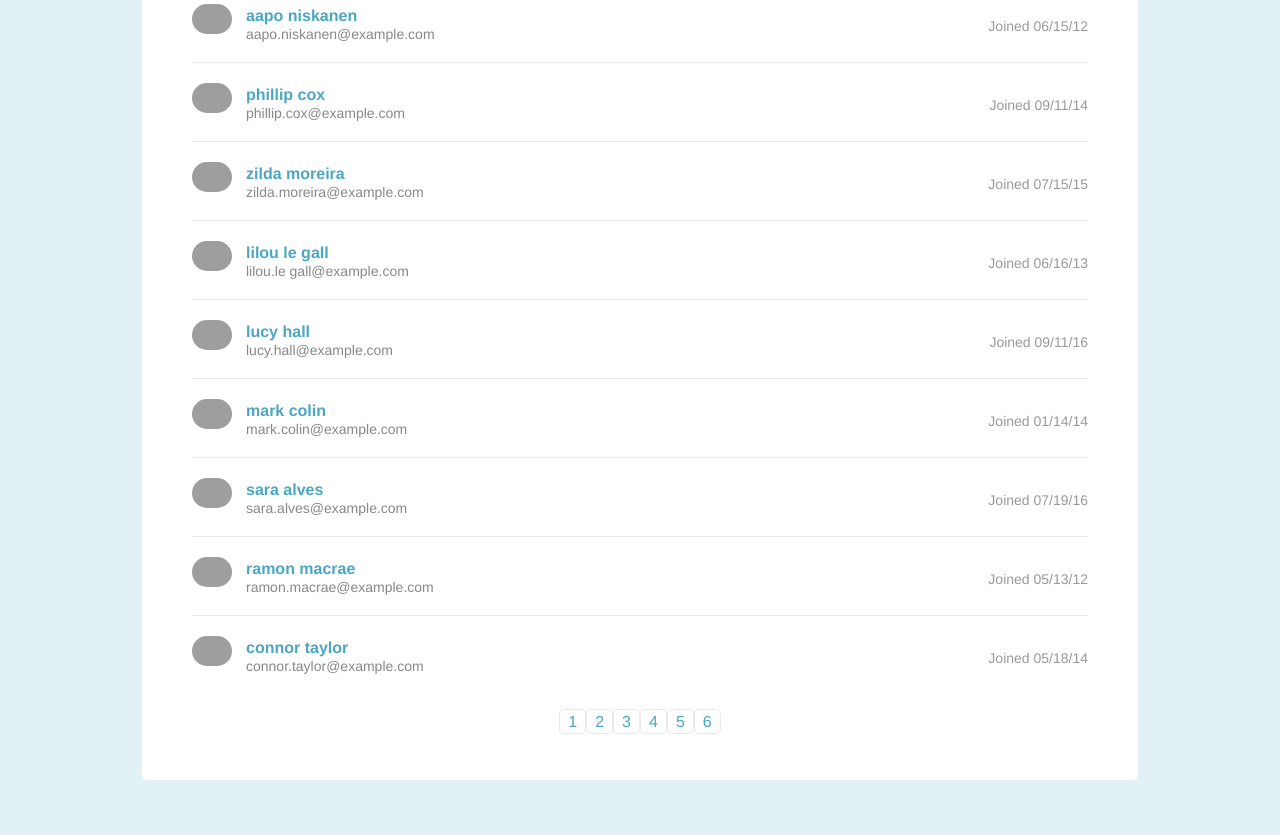
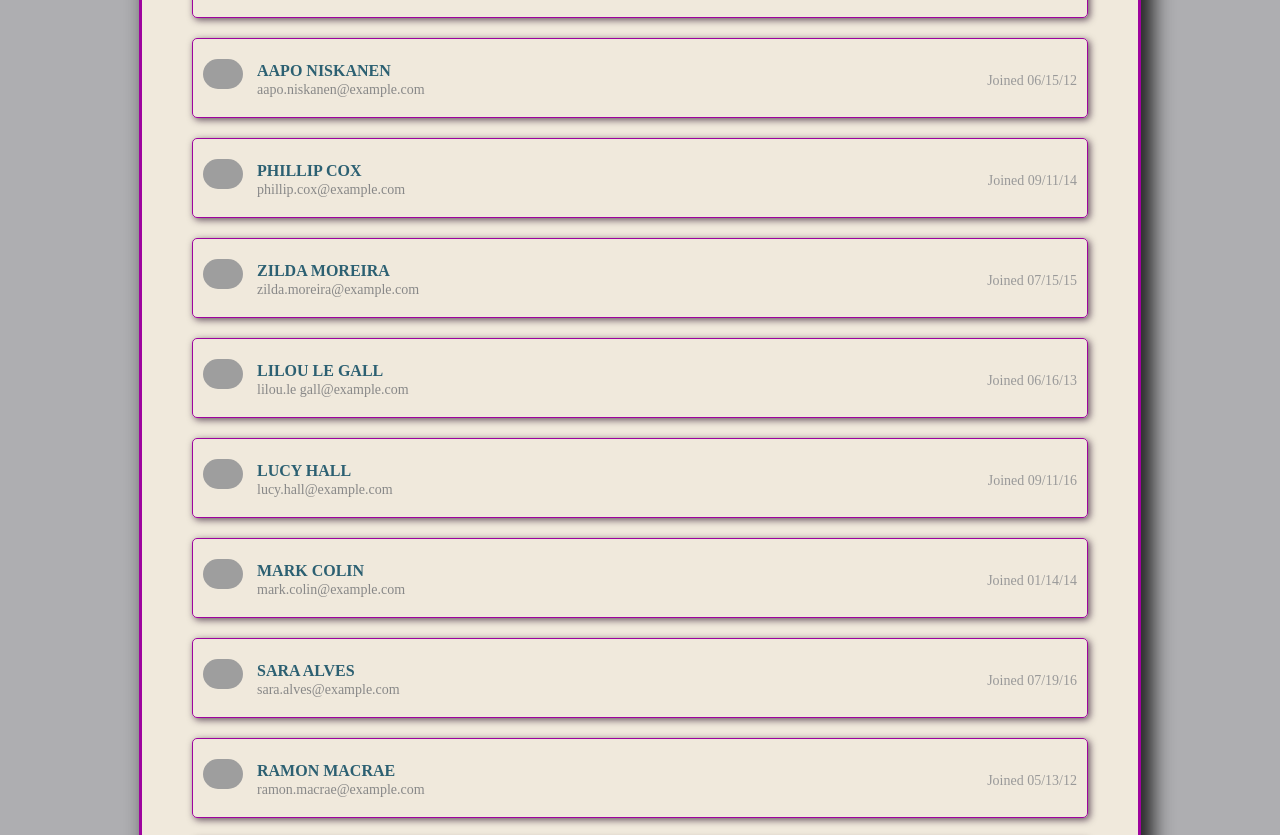
Before and after one commit to wallaced3153/pagination-filter-v2, a plain HTML site: page index.html in a window 1280 px wide. Shown: the part 217-1052 px from the top of the page. Drawn offline with Linux system fonts and the light colour scheme; grey boxes are pictures that could not be loaded.

Commit message:
update
CSS update

```diff
--- a/css/design.css
+++ b/css/design.css
@@ -1,26 +1,31 @@
 body{
-  background-color: #e1f1f6;
-  font-family: Helvetica, sans-serif;
+  background-color: #aeaeb1;
+  font-family: 'Times New Roman', Times, serif;
   color: #222;
 }
 
 .page{
   margin: 50px auto;
   width: 70%;
-  background-color: #fff;
+  background-color: #f0e9dc;
+  border: solid;
+  border-color: #9e039e;
   border-radius: 5px;
+  box-shadow: 10px 10px 20px 2px;
   padding: 50px;
 }
 
 .page-header{
   margin-bottom: 20px;
 }
+
   .page-header h2{
-    float: left;
-    font-size: 22px;
+    text-align: left;
+    font-size: 32px;
     text-transform: uppercase;
     font-weight: bold;
-    color: #555;
+    color: rgb(49, 34, 51);
+    font-family: 'Times New Roman', Times, serif;
   }
 
   .page-header .student-search{
@@ -39,7 +44,7 @@ body{
       border: 1px solid #eaeaea;
       padding: 8px 15px;
       font-size: 14px;
-      background-color: #4ba6c3;
+      background-color: #337085;
       color: #fff
     }
 
@@ -47,8 +52,10 @@ body{
 
   .student-item{
     margin: 0 0 20px 0;
-    padding: 0 0 20px 0;
-    border-bottom: 1px solid #eaeaea;
+    padding: 20px 10px 20px 10px;
+    border: 1px solid #9e039e;
+    border-radius: 5px;
+    box-shadow: 2px 2px 7px 0px #200420ab;
   }
 
     .student-details{
@@ -65,9 +72,10 @@ body{
       }
 
       .student-details h3{
+        text-transform: uppercase;
         margin: 4px 0 2px 0;
         font-weight: bold;
-        color: #4ba6c3;
+        color: #2c6072;
       }
 
       .student-details .email{
@@ -90,10 +98,11 @@ body{
       }
 
   .student-item:last-child{
-    margin: 0;
-    padding: 0;
-    border-bottom: none;
-  }
+    margin: 0 0 20px 0;
+    padding: 20px 10px 20px 10px;
+    border: 1px solid #9e039e;
+    border-radius: 5px;
+    }
 
 .pagination{
   margin: 40px 0 0 0;
@@ -105,15 +114,20 @@ body{
   }
 
     .pagination li a{
-      border: 1px solid #eaeaea;
+      margin: 10px;
+      border: 1px solid #aeaeb1;
       border-radius: 5px;
-      padding: 3px 8px;
-      text-decoration: none;
-      color: #4ba6c3;
+      padding: 11px 16px;
+      text-decoration: underline;
+      background-color: #f0e9dc;
+      border-color: #9e039e;
+      box-shadow: 2px 2px 7px 0px #200420ab;
+      color: #2c6072;
+      font-size: 22px;
     }
 
     .pagination li a.active,
     .pagination li a:hover{
-      background-color: #4ba6c3;
+      background-color: #9e039e;
       color: #fff;
     }
--- a/css/reset.css
+++ b/css/reset.css
@@ -20,7 +20,7 @@ time, mark, audio, video {
   padding: 0;
   border: 0;
   font-size: 100%;
-  font: inherit;
+  font-family: 'Times New Roman', Times, serif;
   vertical-align: baseline;
 }
 /* HTML5 display-role reset for older browsers */
--- a/js/main.js
+++ b/js/main.js
@@ -8,31 +8,31 @@ const $students = $(".student-item");
 const $studentContainer = $(".student-list");
 
 //selectStudent function passes the sliced array chunk (which carries 10 students info from the slice) and page number parameters
-const selectStudents = (studentArray, pageNumber) => {
+var selectStudents = function selectStudents(studentArray, pageNumber) {
     return studentArray.slice(pageNumber * 10 - 10, pageNumber * 10);
-}
+};
 
 //showStudents function appends the studentElements to the student list "container"
-const showStudents = (studentArray, pageIndex) => {
+var showStudents = function showStudents(studentArray, pageIndex) {
     //empty() removes the $studentContaier and all of its childNodes from page
     $studentContainer.empty();
     //using the studentArray and pageIndex parameters append into the $studentContainer
     $studentContainer.append(selectStudents(studentArray, pageIndex));
-}
+};
 
 //math to calculate number of buttons/links needed
-const buttonCount = (studentArray) => {
+var buttonCount = function buttonCount(studentArray) {
     return Math.ceil(studentArray.length / 10);
-}
+};
 
 //create the buttons and append to an array paginationButtons
-const createButtons = (buttonCount) => {
-    const paginationButtons = ["<ul class=pagination>"];
+var createButtons = function createButtons(buttonCount) {
+    var paginationButtons = ["<ul class=pagination>"];
     //create an index to number the button
-    let index = 1;
+    var index = 1;
     //keep making buttons until there equals the return from the buttonCount function
     while (paginationButtons.length <= buttonCount) {
-        paginationButtons.push(`<li><a>${index}</a></li>`);
+        paginationButtons.push("<li><a>" + index + "</a></li>");
         //+1 to the const index
         index++;
     }
@@ -41,23 +41,22 @@ const createButtons = (buttonCount) => {
     //join the array into one string
     return paginationButtons.join("");
 };
-
-const buttonClick = $e => {
-    $e.click(event => {
+//create a click event listener that shows the student array slice when the corresponding button is pressed
+var buttonClick = function buttonClick($element) {
+    $element.click(function (event) {
         showStudents($students, event.target.innerText);
     });
-}
+};
 
 //directions to order the loading of the page
-const pageLoad = () => {
+var pageLoad = function pageLoad() {
     //load the $studentContainer after the createButtons function has finished producing the button Array
     $studentContainer.after(createButtons(buttonCount($students)));
     //calling the showStudents with the student-list array and index of 1
     showStudents($students, 1);
     //call the .pagination class and their children
     buttonClick($(".pagination").children());
-    console.log(
-        `${buttonCount($students)} buttons created for ${$students.length} students`)
-}
+    console.log(buttonCount($students) + " buttons created for " + $students.length + " students");
+};
 
 pageLoad();
```
